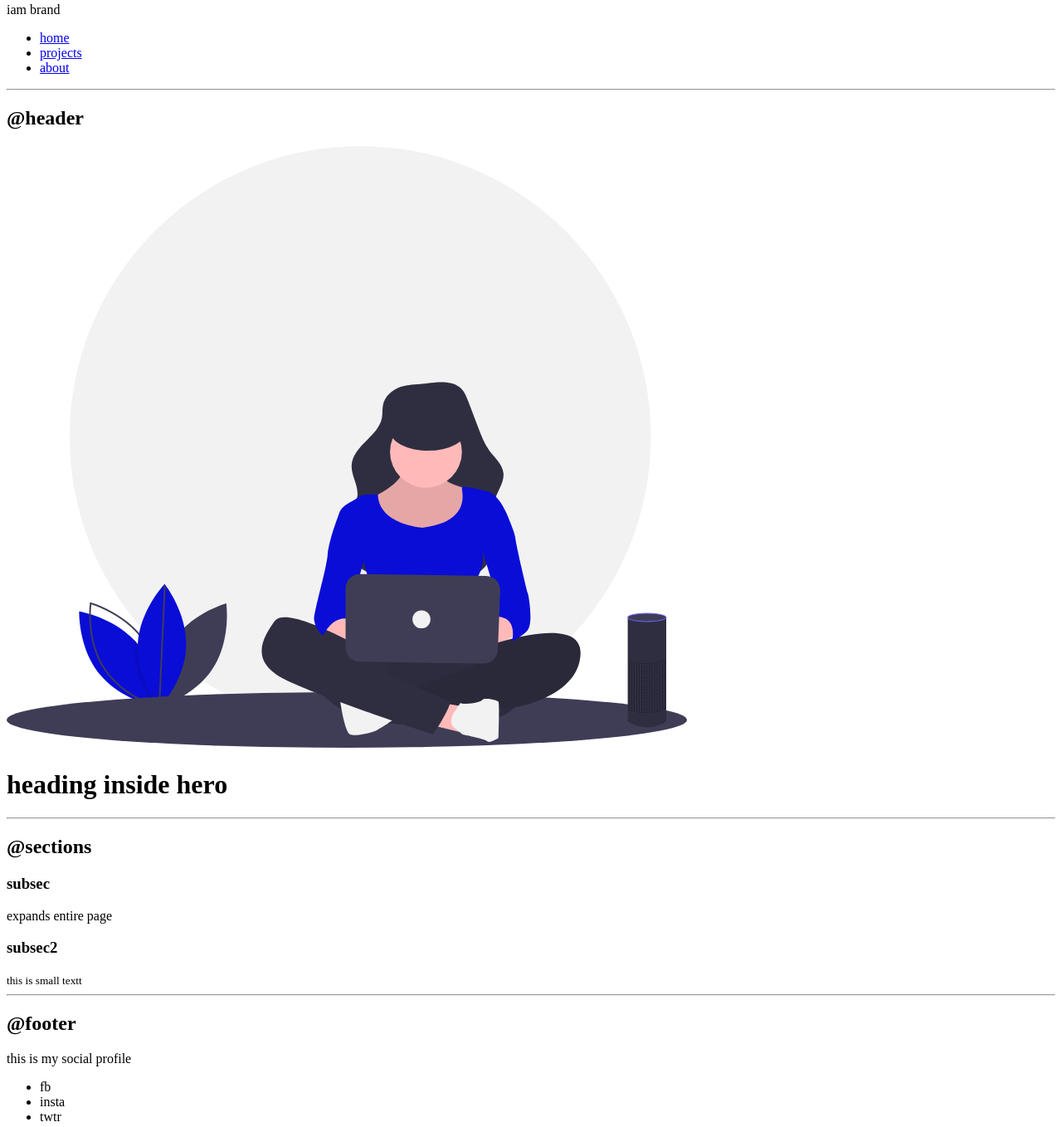
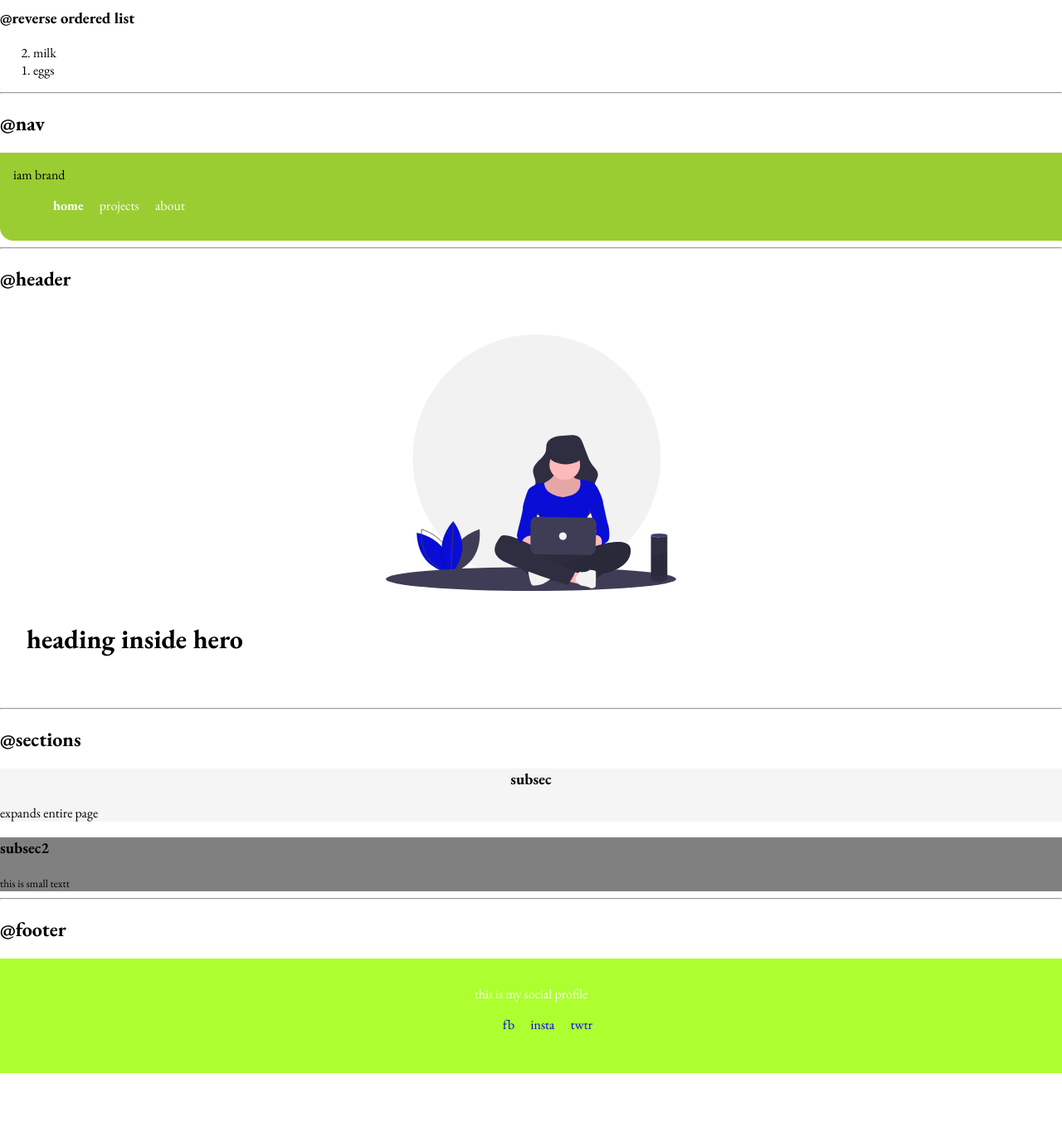
Before and after one commit to PonnamMadhu/MYPORTFOLIO, a plain HTML site: page index.html in a window 1280 px wide. Shown: the part 843-2201 px from the top of the page at 83% size. After the commit the page ends 2136 px from the top, so only its background shows below. Drawn offline with nearby package versions, Linux system fonts and the light colour scheme.

Commit message:
css done

```diff
--- a/index.html
+++ b/index.html
@@ -5,6 +5,7 @@
     <meta http-equiv="X-UA-Compatible" content="IE=edge">
     <meta name="viewport" content="width=device-width, initial-scale=1.0">
     <title>Practice</title>
+    <link rel="stylesheet" href="styles.css">
 </head>
 <body>
     <h1> madhu blog</h1>
@@ -14,13 +15,17 @@
     <p>this is small</p>
     <small>this is smallest</small>
     <hr>
-    <h3>@container</h3>
-    <div>this is fluid container centered
+    <h2>@containers</h2>
+    <h3>fluid container</h3>
+
+    <div class="container fluid">this is fluid container centered to end
     </div>
+    <h3>center container</h3>
+    <div class="container container-center">this is centerd to width</div>
     <hr>
     <h2>@links</h2>
-    <a href="/">primary link</a>
-    <a href="/">secondary link</a>
+    <a class="links primary-link" href="/">primary link</a>
+    <a class="links secondary-link" href="/">secondary link</a>
     <hr>
     <h2>@lists</h2>
     <h3>@unordered list</h3>
@@ -32,57 +37,63 @@
     </ul>
     <h3>@unordered inline</h3>
     <ul>
-        <li>one</li>
-        <li>two</li>
+        <li class="list-inline">one</li>
+        <li class="list-inline">two</li>
     </ul>
     <h3>@reverse ordered list</h3>
-    <ol>
+    <ol reversed>
         <li>milk</li>
         <li>eggs</li>
     </ol>
     <hr>
     <h2>@nav</h2>
-    <nav>
-        <div>iam brand</div>
-        <ul>
-            <li>
-                <a href="/">home</a>
+    <nav class="navigation">
+        <div class="noc">iam brand</div>
+        <ul class="bullets">
+            <li class="list-inline ">
+                <a class="links active" href="/">home</a>
             </li>
-            <li>
-                <a href="/">projects</a>
+            <li class="list-inline">
+                <a class="links" href="/">projects</a>
             </li>
-            <li>
-                <a href="/">about</a>
+            <li class="list-inline">
+                <a class="links" href="/">about</a>
             </li>
 
         </ul>
     </nav>
     <hr>
     <h2>@header</h2>
-    <header>
-        <img src="images/hero-image.svg" alt="">
-        <h1>heading inside hero</h1>
+    <header class="hero">
+        <img class="hero-image" src="images/hero-image.svg" alt="">
+        <h1 class="hero-heading">heading inside hero</h1>
     </header>
     <hr>
     <h2>@sections</h2>
 
-    <section>
+    <section class="subs1">
         <h3>subsec</h3>
         <p>expands entire page</p>
 
     </section>
-    <section>
+    <section class="subs2">
         <h3>subsec2</h3>
         <small>this is small textt</small>
     </section>
     <hr>
     <h2>@footer</h2>
-    <footer>
-        <div>this is my social profile</div>
-        <ul>
-            <li>fb</li>
-            <li>insta</li>
-            <li>twtr</li>
+    <footer class="footer">
+        <div class="footer-header">this is my social profile</div>
+        <ul class="social-links bullets">
+            <li class="list-inline">
+                <a  class="links " href="/">fb</a>
+            </li>
+            <li class="list-inline">
+                <a  class="links " href="/">insta</a>
+            </li>
+            <li class="list-inline">
+                <a  class="links " href="/">twtr</a>
+            </li>
         </ul>
     </footer>
 
--- /dev/null
+++ b/styles.css
@@ -0,0 +1,74 @@
+@import url('https://fonts.googleapis.com/css2?family=EB+Garamond:wght@400;700&display=swap');
+body{
+    font-family: 'EB Garamond', serif;
+    margin: 0px;
+}
+.container{
+    padding-left:1rem;
+    padding-right:1rem;
+}
+.container-center{
+    max-width: 600px;
+    margin: auto;
+}
+.links{
+    text-decoration: none;
+}
+.primary-link{
+    background-color:blue;
+    border-radius: 0.3rem;
+    color: white;
+}
+.secondary-link{
+    color: blue;
+    border-radius: 0.5rem;
+    border: 1px solid blue;
+}
+.list-inline{
+    display: inline;
+    padding: 0rem 0.5rem;
+
+}
+.bullets{
+    list-style: none;
+    text-decoration: none;
+}
+.navigation{
+    background-color: yellowgreen;
+    padding: 1rem;
+    border-bottom-left-radius:1rem ;
+}
+.navigation .links{
+    color: white;
+}
+.navigation .active{
+    font-weight: bold;
+}
+.hero{
+    padding: 2rem;
+}
+.hero-image{
+    max-width: 350px;
+    display: block;
+    margin: auto;
+}
+.hero-heading{
+    padding-top: 1rem;
+
+}
+.subs1{
+
+    background-color: whitesmoke;
+}
+.subs2{
+    background-color: gray;
+}
+.subs1 h3{
+    text-align: center;
+}
+.footer{
+    background-color:greenyellow;
+    padding: 2rem 0rem;
+    text-align: center;
+    color: white;
+}
```
